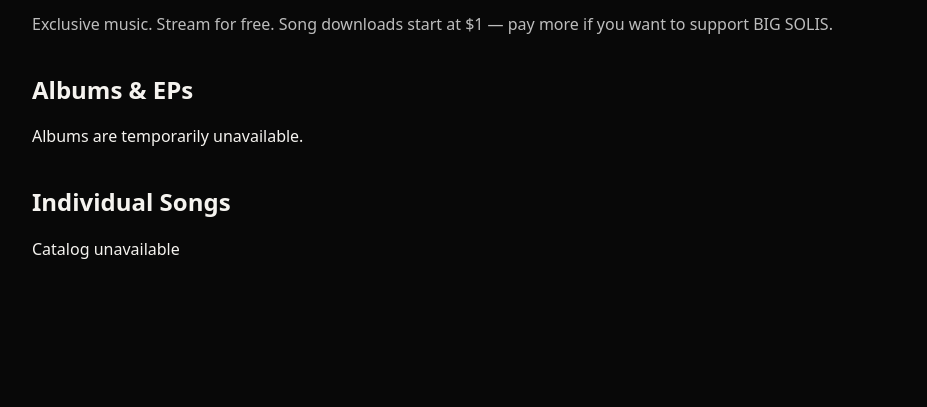
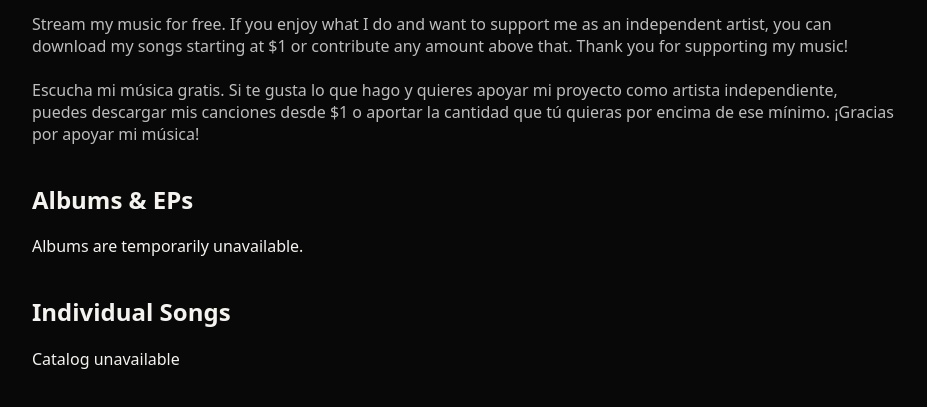
Before and after one commit to bigsolis94/elbigsolis-website, a plain HTML site: page music/index.html in a window 1280 px wide. Shown: the part 167-574 px from the top of the page, without its empty margins (176-1103 px from the left). Drawn offline with Linux system fonts and the light colour scheme; no server answers.

Commit message:
Update bilingual Music Vault support message

```diff
--- a/music/index.html
+++ b/music/index.html
@@ -43,9 +43,8 @@
 
   <h1>Music Vault</h1>
   <p class="muted">
-    Exclusive music. Stream for free.
-    Song downloads start at $1 — pay more if you want
-    to support BIG SOLIS.
+    Stream my music for free. If you enjoy what I do and want to support me as an independent artist, you can download my songs starting at $1 or contribute any amount above that. Thank you for supporting my music!<br><br>
+    <span lang="es">Escucha mi música gratis. Si te gusta lo que hago y quieres apoyar mi proyecto como artista independiente, puedes descargar mis canciones desde $1 o aportar la cantidad que tú quieras por encima de ese mínimo. ¡Gracias por apoyar mi música!</span>
   </p>
 
   <p id="status" class="msg" role="status"></p>
```
